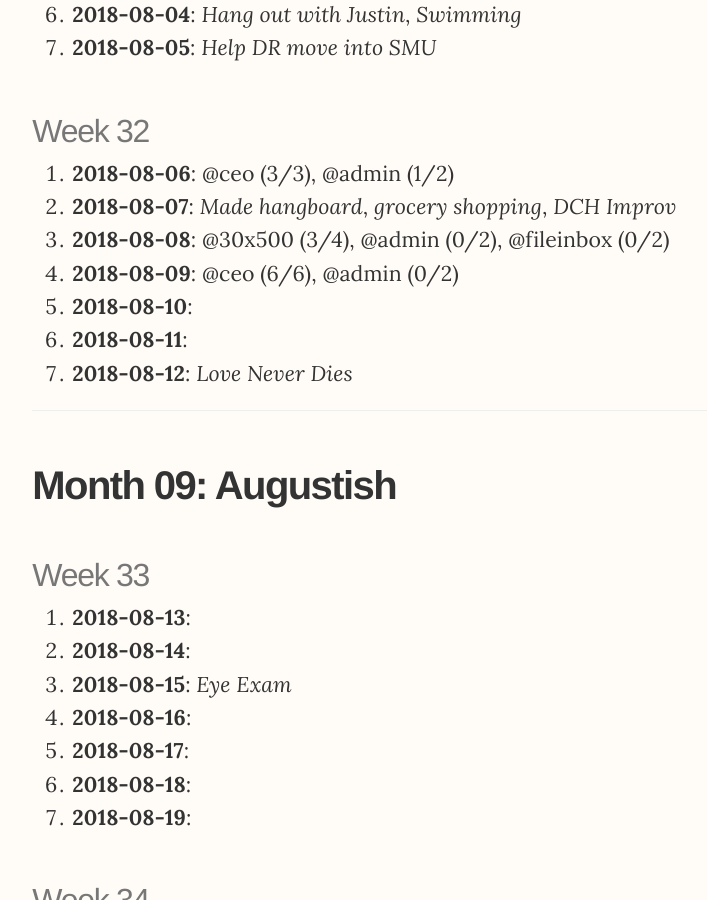
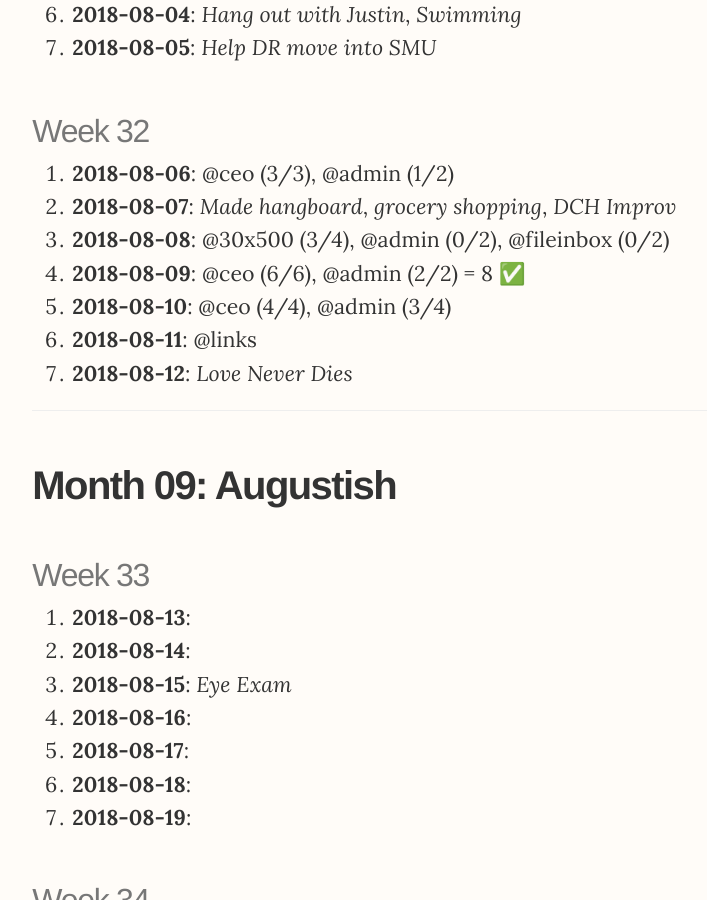
Before and after one commit to christiangenco/christiangenco.github.io, a Jekyll site: the page built from _posts/2018-01-01-2018.md, in a window 1280 px wide and 900 px high, scrolled down 18103 px. Shown: the whole window, without its empty margins (106-813 px from the left). Built offline with Jekyll 4.4.1, drawn with Linux system fonts in a browser that asks for light colours; nearby versions of some CDN libraries.

```diff
--- a/_posts/2018-01-01-2018.md
+++ b/_posts/2018-01-01-2018.md
@@ -495,9 +495,9 @@ Oh man getting poms done feels so good. I spent a lot of time on family stuff th
 1. **2018-08-06**: @ceo (3/3), @admin (1/2)
 2. **2018-08-07**: *Made hangboard*, *grocery shopping*, *DCH Improv*
 3. **2018-08-08**: @30x500 (3/4), @admin (0/2), @fileinbox (0/2)
-4. **2018-08-09**: @ceo (6/6), @admin (0/2)
-5. **2018-08-10**:
-6. **2018-08-11**:
+4. **2018-08-09**: @ceo (6/6), @admin (2/2) = 8 ✅
+5. **2018-08-10**: @ceo (4/4), @admin (3/4)
+6. **2018-08-11**: @links
 7. **2018-08-12**: *Love Never Dies*
 
 ---
```
Also changed, not shown: things.md (+3 -1 lines).
